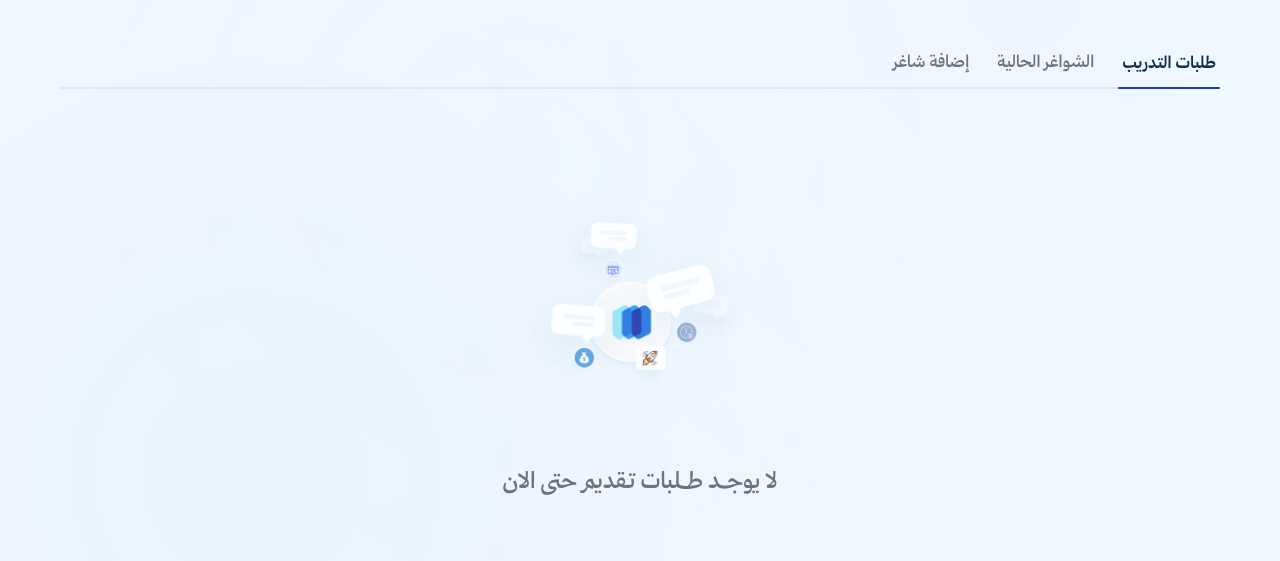
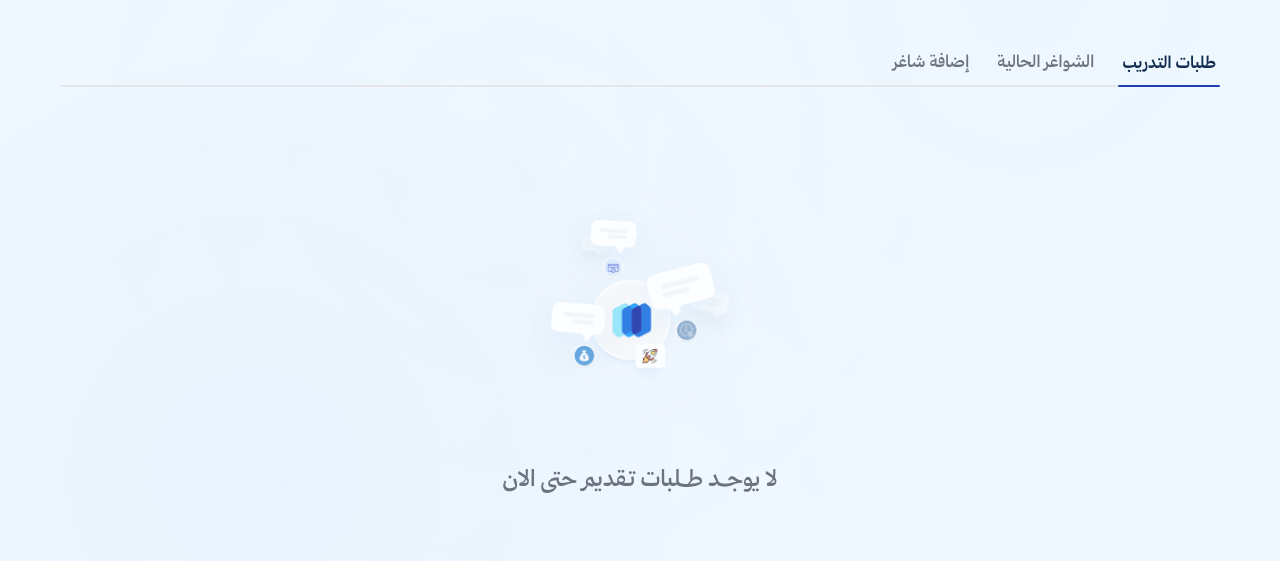
Before and after one commit to Waelalessa21/coop-api, a FastAPI app: page / in a window 1280 px wide. Shown: the part 166-727 px from the top of the page. Run offline with FastAPI, Linux system fonts and the light colour scheme; data that the repository does not hold is empty.

Commit message:
Changes to be committed: 	modified:   web/static/css/style.css 	modified:   web/static/js/app.js

```diff
--- a/web/static/css/style.css
+++ b/web/static/css/style.css
@@ -174,12 +174,13 @@ header h1 {
     position: relative;
     transition: var(--transition);
     font-weight: 500;
+    margin-bottom: -2px;
 }
 
 .tab-button::after {
     content: '';
     position: absolute;
-    bottom: -2px;
+    bottom: 0;
     right: 0;
     left: 0;
     height: 2px;
--- a/web/static/js/app.js
+++ b/web/static/js/app.js
@@ -120,7 +120,12 @@ class WebApp {
         const container = document.getElementById('opportunitiesList');
 
         if (!opportunities || opportunities.length === 0) {
-            container.innerHTML = '';
+            container.innerHTML = `
+                <div class="no-submissions">
+                    <img src="/static/assets/images/noRequest.png" alt="No opportunities" class="no-request-image">
+                    <p class="no-submissions-text">لا يوجــد شواغر حتى الان</p>
+                </div>
+            `;
             return;
         }
 
```
